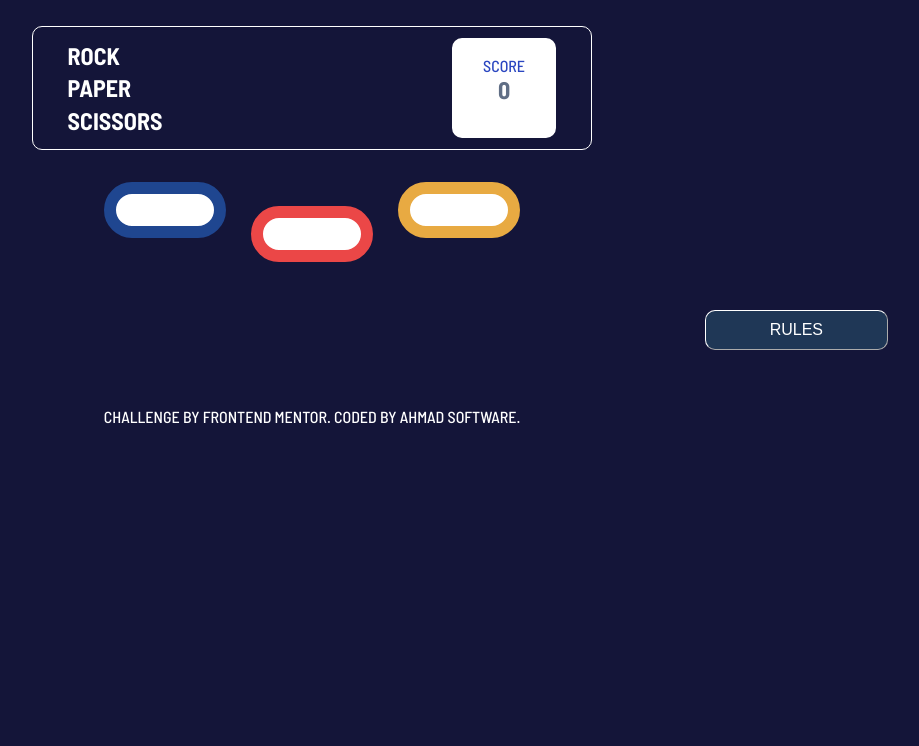
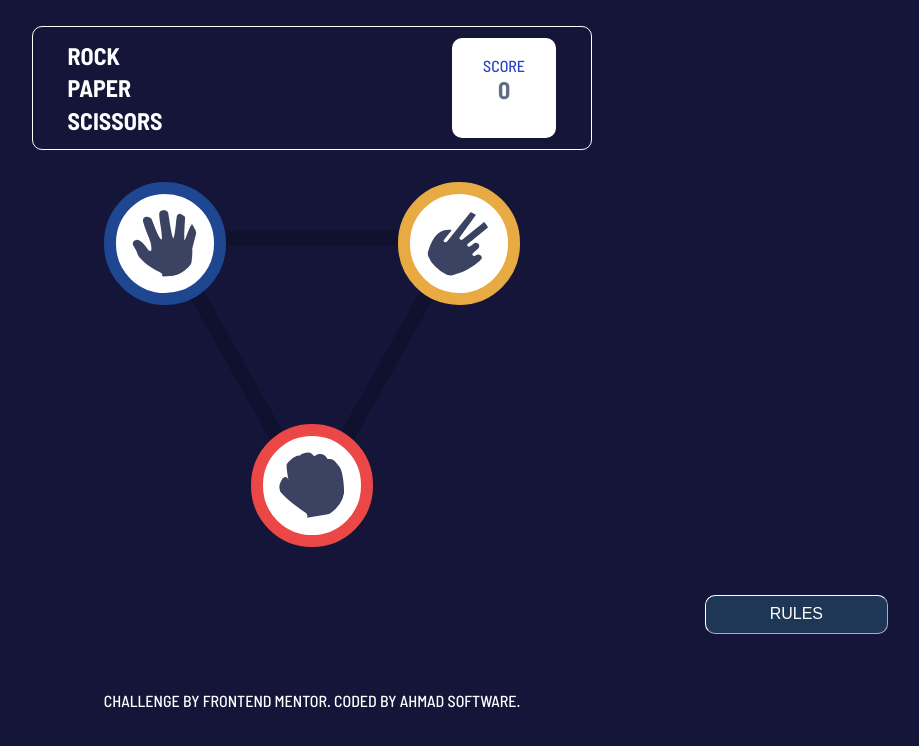
Before and after one commit to Ahmad-Div/Rock-paper-game-Ahmad-Software, a plain HTML site: page index.html in a window 1280 px wide. Shown: the whole page, without its empty margins (328-1247 px from the left). Drawn offline with nearby package versions, Linux system fonts and the light colour scheme; a web font is replaced by a local one.

Commit message:
Update index.html

```diff
--- a/index.html
+++ b/index.html
@@ -6,7 +6,7 @@
   <meta name="viewport" content="width=device-width, initial-scale=1.0">
   <!-- displays site properly based on user's device -->
 
-  <link rel="icon" type="image/png" sizes="32x32" href="./images/favicon-32x32.png">
+  <link rel="icon" type="image/png" sizes="32x32" href="favicon-32x32.png">
 
   <title>Frontend Mentor | Rock, Paper, Scissors</title>
 
@@ -74,13 +74,13 @@
 
 
       <div class="the-game">
-        <img id="game-back" src="images/bg-triangle.svg" alt="">
+        <img id="game-back" src="bg-triangle.svg" alt="">
 
-        <img class="game-choice paper" src="images/icon-paper.svg" alt="">
+        <img class="game-choice paper" src="icon-paper.svg" alt="">
 
-        <img class="game-choice scissors" src="images/icon-scissors.svg" alt="">
+        <img class="game-choice scissors" src="icon-scissors.svg" alt="">
 
-        <img class="game-choice rock" src="images/icon-rock.svg" alt="">
+        <img class="game-choice rock" src="icon-rock.svg" alt="">
 
       </div>
 
@@ -94,9 +94,9 @@
       <div class="rules-section">
         <div class="up-rule-card">
           <h1>rules</h1>
-          <img id="close-rules" src="images/icon-close.svg" alt="">
+          <img id="close-rules" src="icon-close.svg" alt="">
         </div>
-        <img class="rule" src="images/image-rules.svg" alt="">
+        <img class="rule" src="image-rules.svg" alt="">
       </div>
     </div>
   </main>
```
